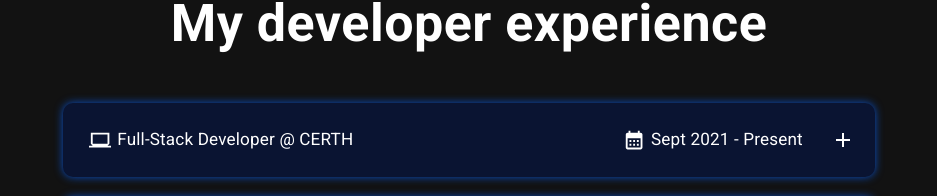
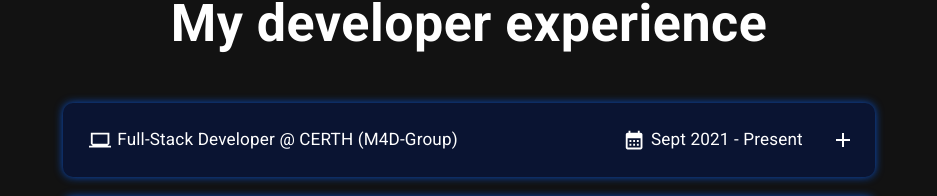
Before and after one commit to tasos12/personal-website, a Next.js app: page / in a window 1280 px wide. Shown: the part 835-1031 px from the top of the page, without its empty margins (171-1108 px from the left). Built offline with nearby package versions, Linux system fonts and the light colour scheme.

Commit message:
Update work experience on certh

```diff
--- a/components/experience.js
+++ b/components/experience.js
@@ -9,13 +9,14 @@ export default function Experience() {
             <Container maxWidth={"md"}>
                 <ExperienceCard
                     positionTitle="Full-Stack Developer"
-                    positionDescription="Developing full stack solutions for research
+                    positionDescription="Being part of the web and social media mining
+                        team developing full stack solutions for research
                         and development projects using PHP/Laravel,
                         ReactJs and MongoDB."
-                    companyName="CERTH"
-                    companyLogo="/images/home/certh.png"
-                    companyLink="https://www.certh.gr/root.en.aspx"
-                    companyLinkShort="certh.gr"
+                    companyName="CERTH (M4D-Group)"
+                    companyLogo="/images/home/m4d.png"
+                    companyLink="https://m4d.iti.gr/"
+                    companyLinkShort="m4d.iti.gr"
                     datePeriod="Sept 2021 - Present"
                     technologies={[
                         "Javacript",
```
Also changed, not shown: public/images/home/m4d.png (added).
